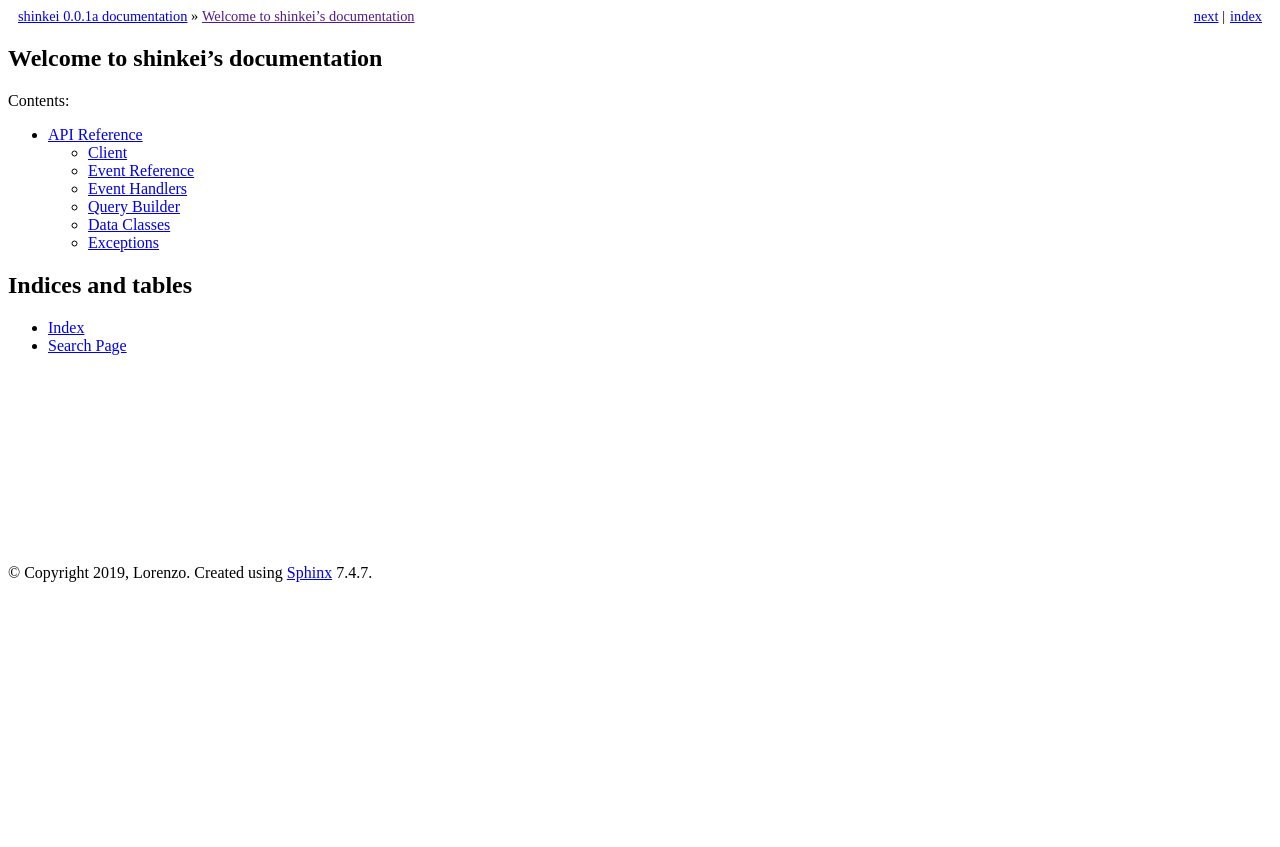
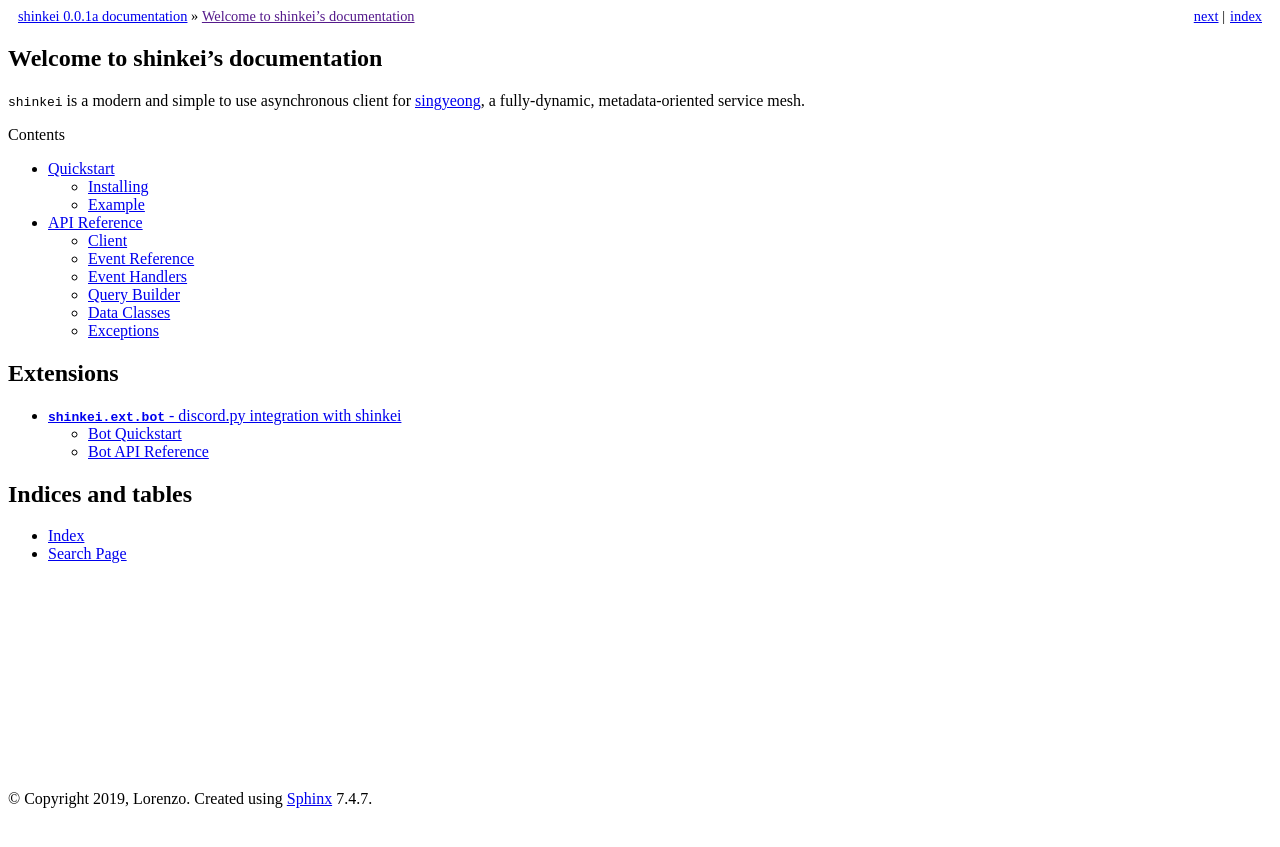
Before and after one commit to PendragonLore/shinkei, a Sphinx documentation site: the page built from docs/index.rst, in a window 1280 px wide. Shown: the top 847 px of the page. Built offline with Sphinx 7.4.7, drawn with Linux system fonts in a browser that asks for light colours; the version number is read from the project's files by our own code.

Commit message:
Finish up documentation.

```diff
--- a/docs/conf.py
+++ b/docs/conf.py
@@ -99,7 +99,8 @@
 
 intersphinx_mapping = {
     "python": ("https://docs.python.org/3", None),
-    "aiohttp": ("https://aiohttp.readthedocs.io/en/stable/", None)
+    "aiohttp": ("https://aiohttp.readthedocs.io/en/stable/", None),
+    "discord.py": ("https://discordpy.readthedocs.io/en/latest/", None)
 }
 
 autodoc_member_order = "bysource"
--- /dev/null
+++ b/docs/ext/bot/api.rst
@@ -0,0 +1,11 @@
+.. currentmodule:: shinkei.ext.bot
+
+Bot API Reference
+=================================
+
+Client
+------
+
+.. autoclass:: BotClient
+    :members:
+    :inherited-members:
--- a/docs/index.rst
+++ b/docs/index.rst
@@ -6,13 +6,23 @@
 Welcome to shinkei's documentation
 ==================================
 
+``shinkei`` is a modern and simple to use asynchronous client for `singyeong <https://github.com/queer/singyeong>`_,
+a fully-dynamic, metadata-oriented service mesh.
+
 .. toctree::
    :maxdepth: 2
-   :caption: Contents:
+   :caption: Contents
 
+   quickstart
    api
 
+Extensions
+==========
 
+.. toctree::
+   :maxdepth: 2
+
+   ext/bot/index
 
 Indices and tables
 ==================
```
Also changed, not shown: docs/ext/bot/index.rst (added, +13 -0 lines), docs/ext/bot/quickstart.rst (added, +50 -0 lines), docs/quickstart.rst (added, +78 -0 lines), 1 other file.
